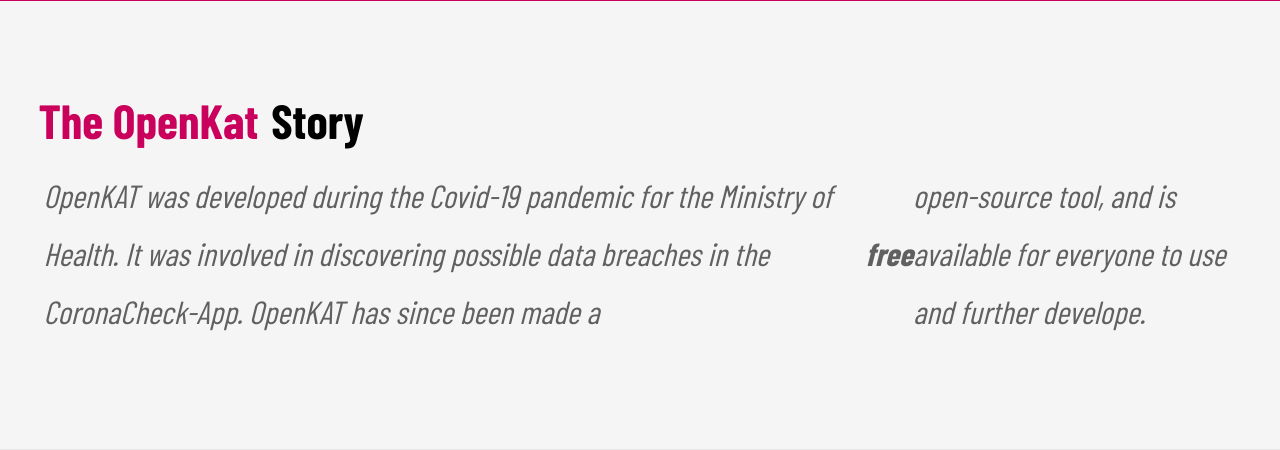
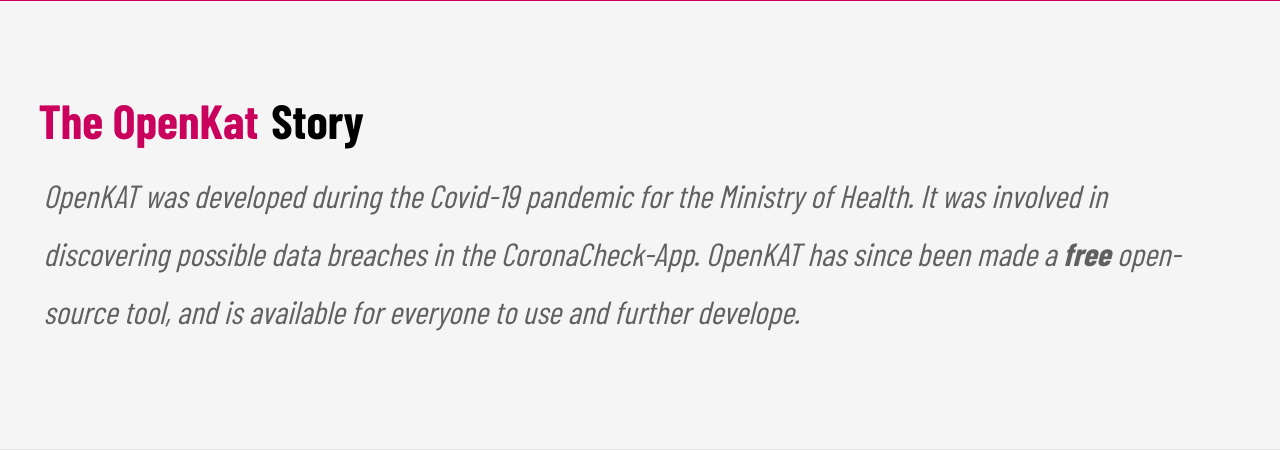
Before and after one commit to THeerze/Gata-to-HTML, a Flask app: page /About_OpenKAT in a window 1280 px wide. Shown: the part 535-985 px from the top of the page. Run offline with Flask 3, Linux system fonts and the light colour scheme; some web fonts are replaced.

Commit message:
fixed openkat story bold text spacing

```diff
--- a/static/css/style.css
+++ b/static/css/style.css
@@ -983,8 +983,7 @@
 
 .greybox5 p {
   padding: 1.4vw;
-  display: flex;
-  align-items: center;
+  display: block;
 }
 
 
--- a/templates/aboutopenkat.html
+++ b/templates/aboutopenkat.html
@@ -64,7 +64,11 @@
             </h2>
             <p>
                 OpenKAT was developed during the Covid-19 pandemic for the Ministry of Health. It was involved in
-                discovering possible data breaches in the CoronaCheck-App. OpenKAT has since been made a <span style="font-weight: 700;">free </span> open-source tool, and
+                discovering possible data breaches in the CoronaCheck-App. OpenKAT has since been made a
+            <b>
+                free
+            </b>
+                open-source tool, and
                 is available for everyone to use and further develope.
             </p>
         </div>
```
